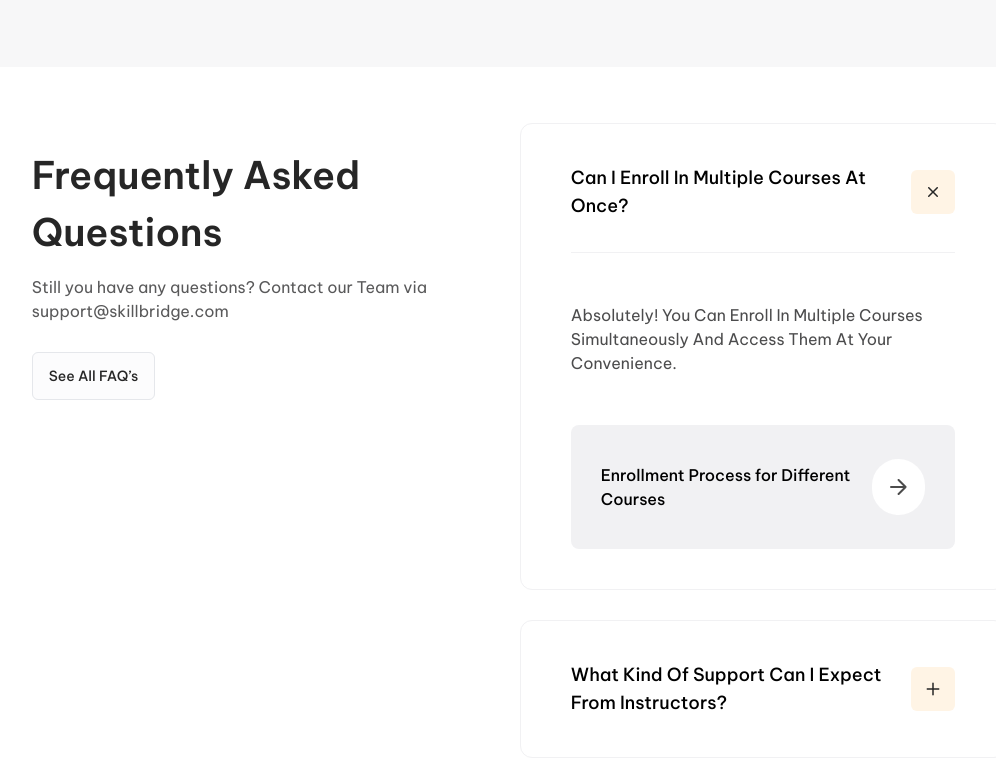
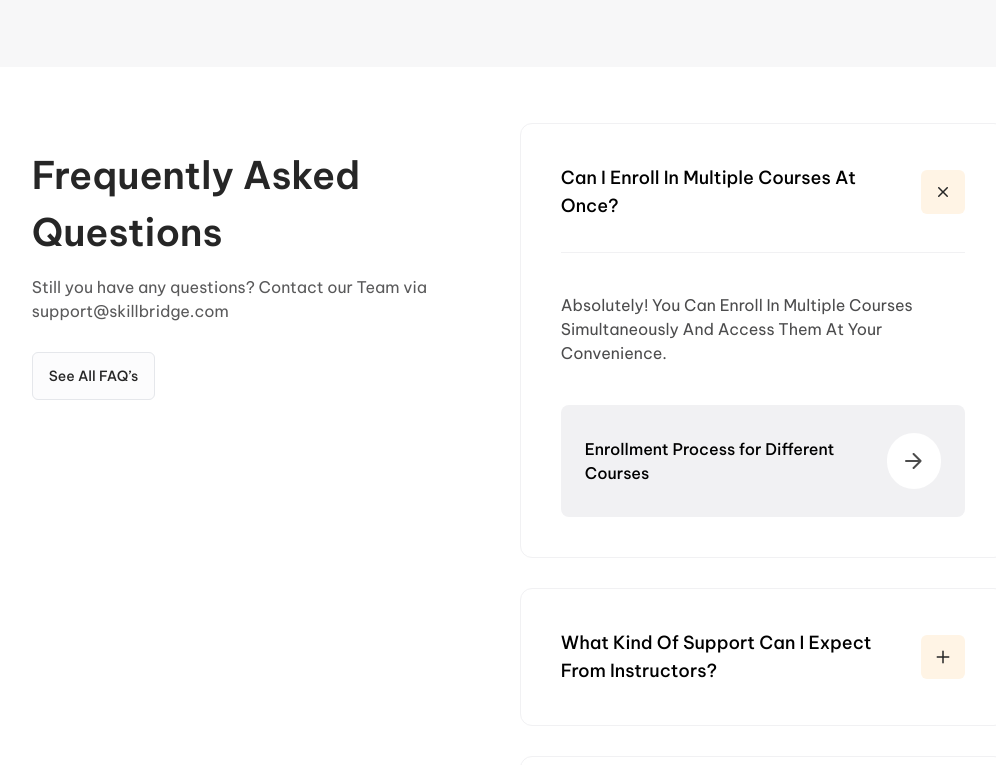
Before and after one commit to MohammadKerdasi/E-Learning, a React (Vite) app: page /E-Learning/Pricing in a window 1280 px wide. Shown: the part 1780-2545 px from the top of the page, without its empty margins (121-1117 px from the left). Built offline with nearby package versions, Linux system fonts and the light colour scheme.

Commit message:
nahla edit

```diff
--- a/src/Components/AccordionNA/AccordionNA.tsx
+++ b/src/Components/AccordionNA/AccordionNA.tsx
@@ -36,7 +36,7 @@ const AccordionNA = ({ accordion, isOpen, onToggle }: AccordionNAProps) => {
   return (
     <div
       ref={accordionRef}
-      className="transition-all duration-700 ease-in-out border border-White/95 py-10 px-12.5 rounded-xl max-lg:px-6 max-lg:py-5 gap-2"
+      className="transition-all duration-700 ease-in-out border border-White/95 p-12.5 max-desktop:p-10 rounded-xl max-md:p-6 gap-2"
     >
       <div
         className={`flex justify-between items-center cursor-pointer ${
@@ -66,10 +66,10 @@ const AccordionNA = ({ accordion, isOpen, onToggle }: AccordionNAProps) => {
             : "max-h-0 opacity-0 scale-95"
         }`}
       >
-        <p className="text-Grey/30 capitalize text-lg py-12.5 max-2xl:text-base max-lg:text-sm">
+        <p className="text-Grey/30 capitalize text-lg py-12.5 max-desktop:py-10 max-2xl:text-base max-lg:text-sm max-md:py-5">
           {accordion.answer}
         </p>
-        <div className="bg-White/95 rounded-lg flex justify-between items-center px-7.5 py-8.5 gap-3 max-lg:py-3 max-md:px-5">
+        <div className="bg-White/95 rounded-lg flex justify-between items-center px-7.5 py-8.5 gap-3 max-lg:py-3 max-md:px-5  max-desktop:py-7 max-desktop:px-6">
           <p className="text-lg font-medium max-2xl:text-base w-10/12 max-lg:text-sm">
             Enrollment Process for Different Courses
           </p>
```
